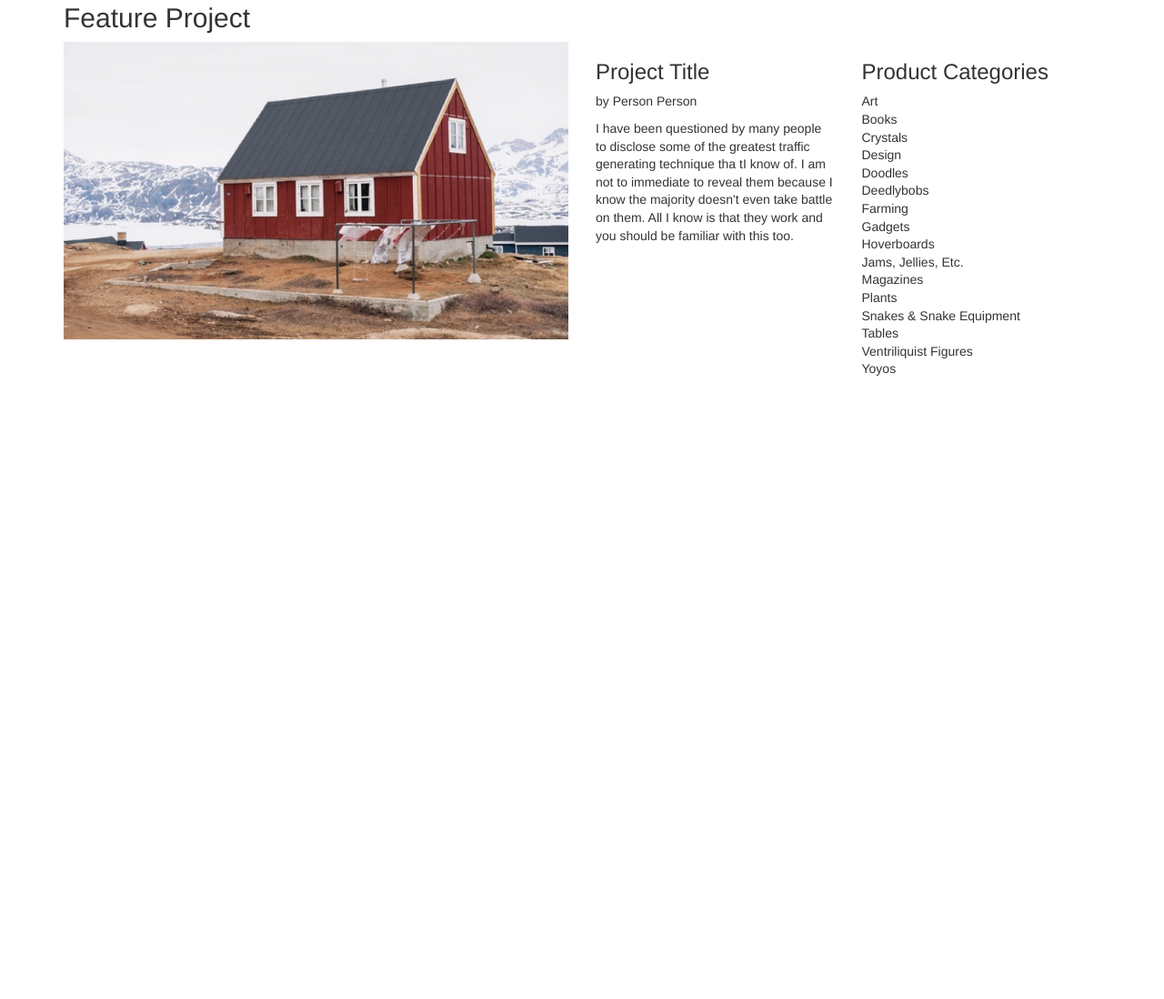
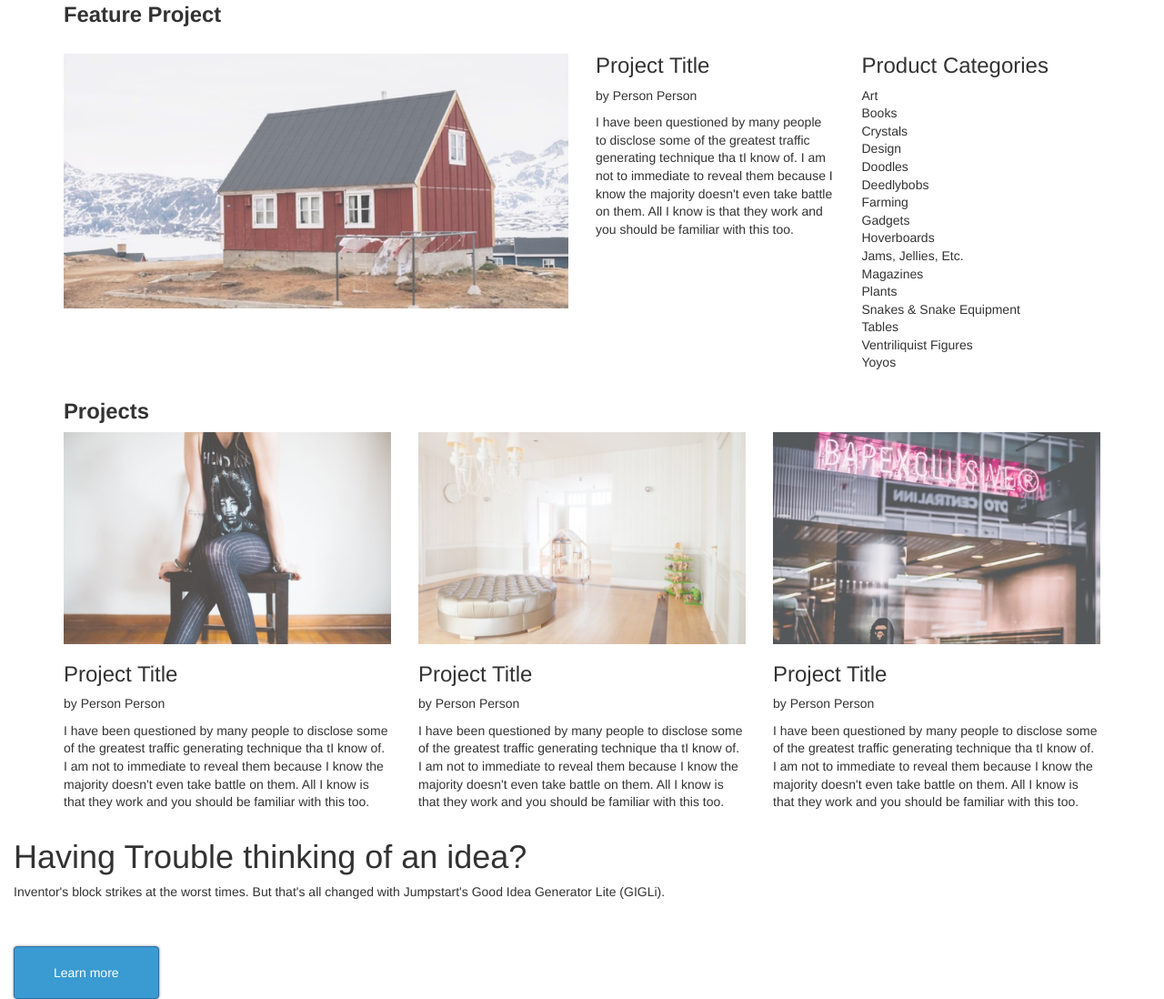
Before and after one commit to codestock1/jumpstart, a plain HTML site: page index.html in a window 1280 px wide. Shown: the part 735-1833 px from the top of the page at 91% size. Before the commit the page ends 1161 px from the top, so only its background shows below. Drawn offline with nearby package versions, Linux system fonts and the light colour scheme.

Commit message:
footer html phase 1

```diff
--- a/index.html
+++ b/index.html
@@ -5,8 +5,12 @@
     <meta content="width=device-width, initial-scale=1" name="viewport">
     <title>JumpStart</title>
     <link rel="icon" href="resources\favicon.png" type="image/x-icon">
+
+<!-- Google Fonts -->
     <link href="https://fonts.googleapis.com/css?family=Open+Sans:400,600,700" rel="stylesheet">
     <link href="https://fonts.googleapis.com/css?family=Monoton" rel="stylesheet">
+
+<!-- Stylesheets -->
     <link rel="stylesheet" href="./resources/css/reset.css" type="text/css"/>
     <link rel="stylesheet" href="https://maxcdn.bootstrapcdn.com/bootstrap/3.3.7/css/bootstrap.min.css"
     integrity="sha384-BVYiiSIFeK1dGmJRAkycuHAHRg32OmUcww7on3RYdg4Va+PmSTsz/K68vbdEjh4u" crossorigin="anonymous">
@@ -16,7 +20,6 @@
   <body>
 
     <!-- Navigation Section -->
-
     <header>
       <nav class="navbar navbar-default">
         <div class="container-fluid">
@@ -31,7 +34,6 @@
     </header>
 
     <!--Jumbotron Section -->
-
     <div class="jumbotron jumbotron-bike">
       <div class="container-fluid">
         <h1>GET GOING.</h1>
@@ -41,8 +43,7 @@
         </div>
       </div>
 
-<!-- Featured Projects -->
-
+<!-- Featured Project -->
 <div class="container featured-projects">
   <h2 class="text-left sect-title">Feature Project</h2>
   <div class="row">
@@ -80,8 +81,43 @@
   </div>
 </div>
 
+<!-- Project Section -->
+<div class="container projects-section">
+  <h2 class="text-left sect-title">Projects</h2>
+  <div class="row">
+    <div class="col-md-4">
+      <div class="image-container">
+        <a href="#"><img src="resources\images\project1.png"></a>
+      </div>
+      <h3>Project Title</h3>
+      <p>by Person Person</p>
+      <p>I have been questioned by many people to disclose some of the greatest traffic generating technique tha tI know of. I am not to immediate to reveal them because I know the majority doesn't even take battle on them. All I know is that they work and you should be familiar with this too.</p>
+    </div>
+    <div class="col-md-4">
+      <div class="image-container">
+        <a href="#"><img src="resources\images\project2.png"></a>
+      </div>
+      <h3>Project Title</h3>
+      <p>by Person Person</p>
+      <p>I have been questioned by many people to disclose some of the greatest traffic generating technique tha tI know of. I am not to immediate to reveal them because I know the majority doesn't even take battle on them. All I know is that they work and you should be familiar with this too.</p>
+    </div>
+    <div class="col-md-4">
+      <div class="image-container">
+        <a href="#"><img src="resources\images\project3.png"></a>
+      </div>
+      <h3>Project Title</h3>
+      <p>by Person Person</p>
+      <p>I have been questioned by many people to disclose some of the greatest traffic generating technique tha tI know of. I am not to immediate to reveal them because I know the majority doesn't even take battle on them. All I know is that they work and you should be familiar with this too.</p>
+    </div>
+  </div>
+</div>
 
-    <footer></footer>
+<!-- Footer Section -->
+<div class="container-fluid footer-sect">
+  <h1>Having Trouble thinking of an idea?</h1>
+  <p>Inventor's block strikes at the worst times.  But that's all changed with Jumpstart's Good Idea Generator Lite (GIGLi).</p>
+  <a class="btn btn-primary btn-large" href="#">Learn more</a>
+</div>
 
 <!-- Jquery 3.3.1.min.js -->
 <script src="https://code.jquery.com/jquery-3.3.1.min.js"integrity="sha256-FgpCb/KJQlLNfOu91ta32o/NMZxltwRo8QtmkMRdAu8="crossorigin="anonymous"></script>
--- a/resources/css/style.css
+++ b/resources/css/style.css
@@ -60,3 +60,25 @@ img {
 .btn-primary:active {
   box-shadow: 0 0 0 rgba(0, 0, 0, 0.5);
 }
+
+/* featured project */
+
+.featured-projects .image-container {
+  margin-top: 20px;
+  height: 20rem;
+}
+
+.sect-title {
+  font-size: 1.7rem;
+  font-weight: bold;
+}
+
+.image-container img{
+  opacity: .75;
+  transition: transform 0.5s, opacity 0.5s;
+}
+
+.image-container:hover img{
+  opacity: 1;
+  transform: scale(1.3);
+}
```
Lines whose indentation alone changed are shown as unchanged.
